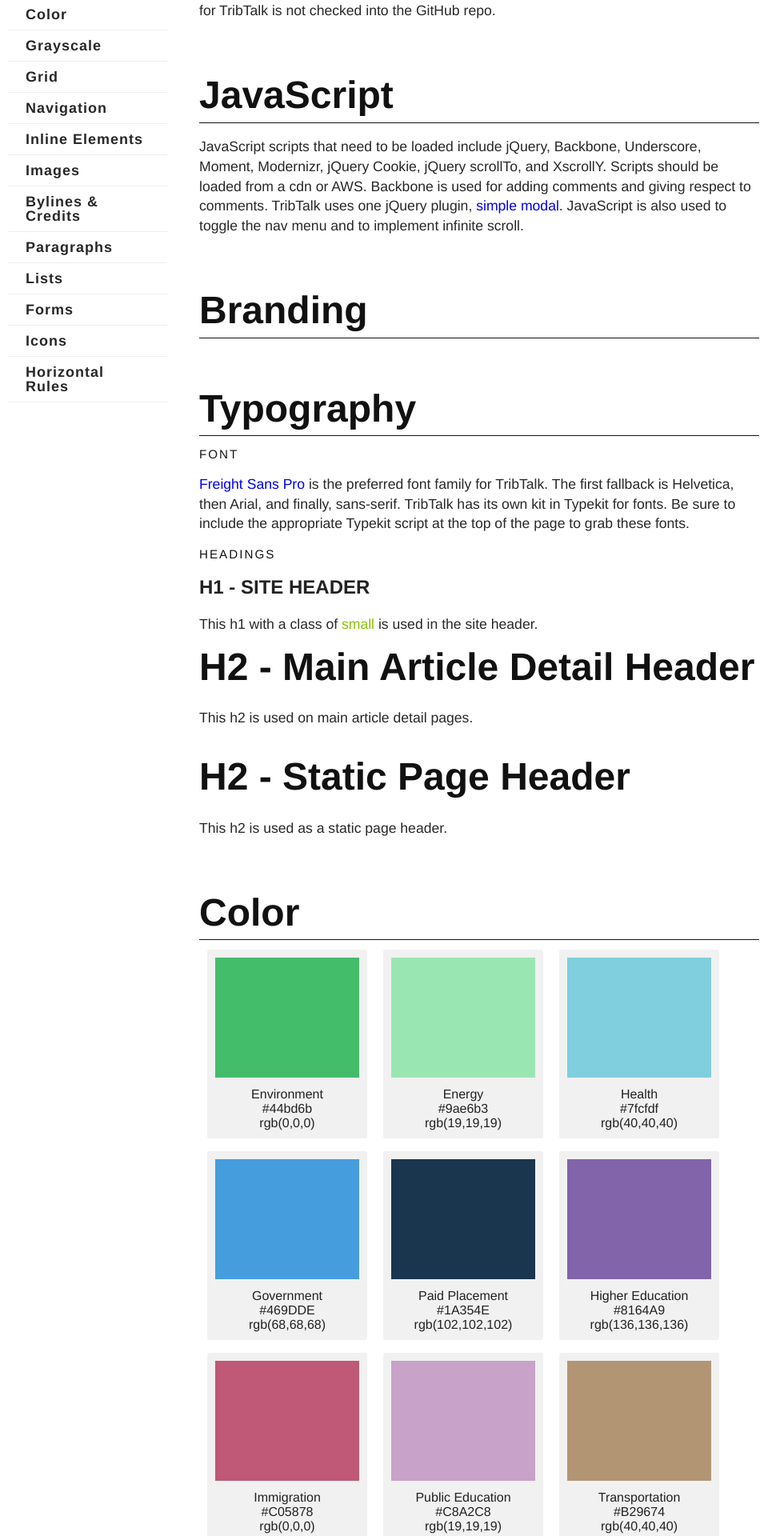
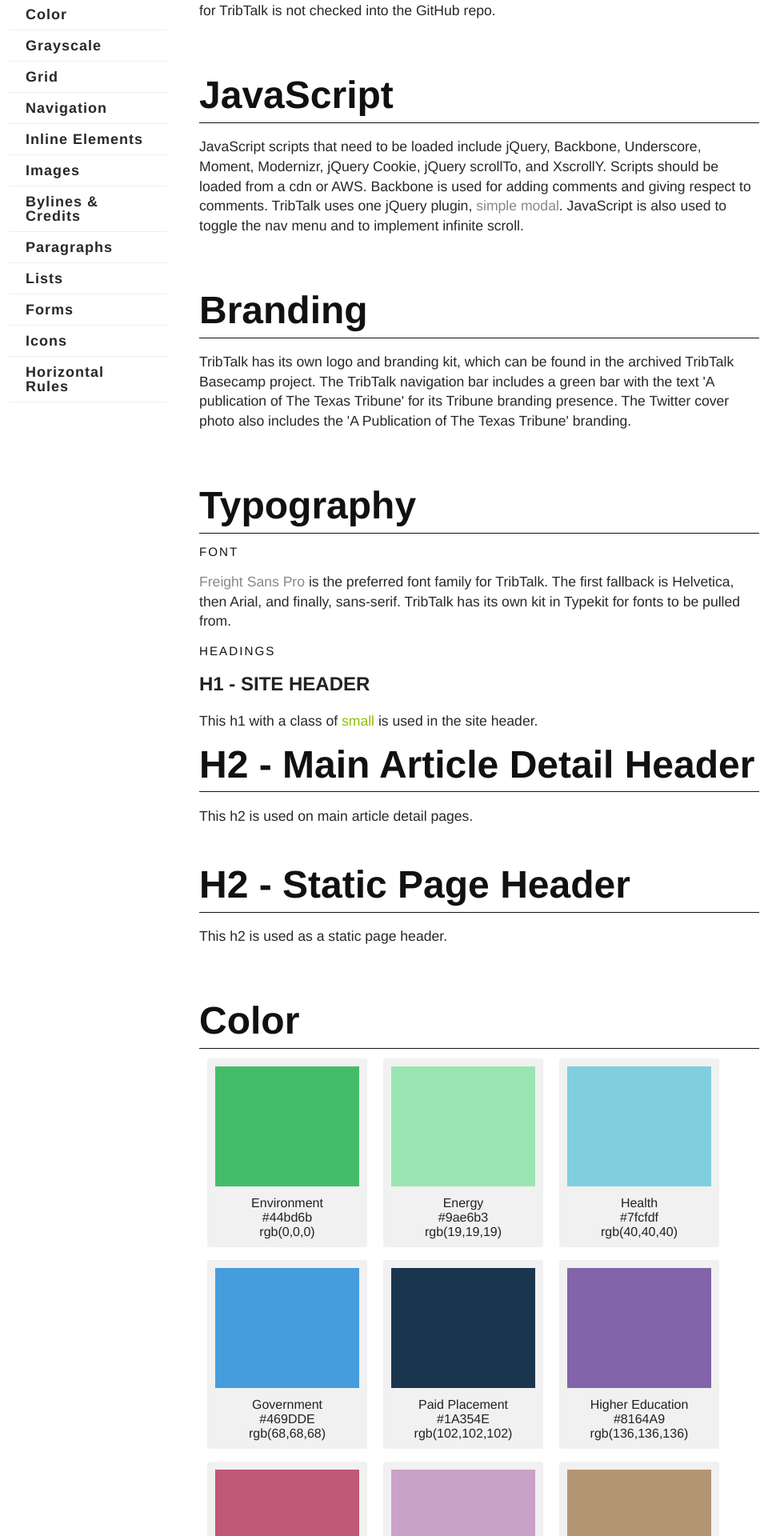
Before and after one commit to texastribune/styleguides, a Jekyll site: the page built from tribtalkstyle.html, in a window 1280 px wide. Shown: the part 696-2616 px from the top of the page at 80% size, without its empty margins (161-1141 px from the left). Built offline with Jekyll 4.4.1, drawn with Linux system fonts in a browser that asks for light colours; nearby versions of some CDN libraries.

Commit message:
Update styles for links on TribTalk styleguide

```diff
--- a/_sass/styleguide/_tribtalkstyle.sass
+++ b/_sass/styleguide/_tribtalkstyle.sass
@@ -2,6 +2,8 @@
 .tribtalk-page
   .show-hide, code
     font-family: "freight-sans-pro", Helvetica
+  .info-link
+    color: #888
   img
     width: 50%
   .masthead
--- a/tribtalkstyle.html
+++ b/tribtalkstyle.html
@@ -51,7 +51,7 @@
         <article>
           <a name="javascript-section"></a>
           <h2>JavaScript</h2>
-          <p>JavaScript scripts that need to be loaded include jQuery, Backbone, Underscore, Moment, Modernizr, jQuery Cookie, jQuery scrollTo, and XscrollY. Scripts should be loaded from a cdn or AWS. Backbone is used for adding comments and giving respect to comments. TribTalk uses one jQuery plugin, <a href="http://simplemodal.com">simple modal</a>. JavaScript is also used to toggle the nav menu and to implement infinite scroll.</p>
+          <p>JavaScript scripts that need to be loaded include jQuery, Backbone, Underscore, Moment, Modernizr, jQuery Cookie, jQuery scrollTo, and XscrollY. Scripts should be loaded from a cdn or AWS. Backbone is used for adding comments and giving respect to comments. TribTalk uses one jQuery plugin, <a class="info-link" href="http://simplemodal.com" target="_blank">simple modal</a>. JavaScript is also used to toggle the nav menu and to implement infinite scroll.</p>
         </article>
       </div>
     </div>
@@ -60,23 +60,24 @@
         <article>
           <a name="branding-section"></a>
           <h2>Branding</h2>
+          <p>TribTalk has its own logo and branding kit, which can be found in the archived TribTalk Basecamp project. The TribTalk navigation bar includes a green bar with the text 'A publication of The Texas Tribune' for its Tribune branding presence. The Twitter cover photo also includes the 'A Publication of The Texas Tribune' branding.</p>
         </article>
       </div>
     </div>
     <div class="row article_detail">
-      <div class="main">
+      <div class="main typography">
         <a name="typography-section"></a>
         <article>
           <h2>Typography</h2>
           <h3 class="sg-header">Font</h3>
-            <p><a href="https://typekit.com/fonts/freight-sans-pro" target="_blank">Freight Sans Pro</a> is the preferred font family for TribTalk. The first fallback is Helvetica, then Arial, and finally, sans-serif. TribTalk has its own kit in Typekit for fonts. Be sure to include the appropriate Typekit script at the top of the page to grab these fonts.</p>
+            <p><a class="info-link" href="https://typekit.com/fonts/freight-sans-pro" target="_blank">Freight Sans Pro</a> is the preferred font family for TribTalk. The first fallback is Helvetica, then Arial, and finally, sans-serif. TribTalk has its own kit in Typekit for fonts to be pulled from.</p>
           <h3 class="sg-header">Headings</h3>
             <h1 class="small">H1 - Site Header</h1>
               <p>This h1 with a class of <span class="inline-class">small</span> is used in the site header.</p>
-            <h2 class="typography-example">H2 - Main Article Detail Header</h2>
+            <h2>H2 - Main Article Detail Header</h2>
               <p>This h2 is used on main article detail pages.</p>
             <div class="page main">
-              <h2 class="typography-example">H2 - Static Page Header</h2>
+              <h2>H2 - Static Page Header</h2>
             </div>
               <p>This h2 is used as a static page header.</p>
         </article>
@@ -219,7 +220,7 @@
         <article>
           <a name="grid-section"></a>
           <h2>Grid</h2>
-            <p><a href="http://neat.bourbon.io/" target="_blank">Neat</a> provides the foundation for the grid system for TribTalk.</p>
+            <p><a class="info-link" href="http://neat.bourbon.io/" target="_blank">Neat</a> provides the foundation for the grid system for TribTalk.</p>
           <h3 class="sg-header">Header</h3>
             <p>For the site header, <span class="inline-class">.site-header</span> is used to establish the height, width, and fixed position of the header. A div with class <span class="inline-class">.wrapper</span> is then placed inside the header.</p>
             <div class="example-code">
@@ -244,6 +245,7 @@
                 </code>
               </pre>
             </div>
+          <hr/>
         </article>
       </div>
     </div>
@@ -255,6 +257,7 @@
           <h3 class="sg-header">Main Menu</h3>
             <p>Main site navigation is activated with the hamburger icon. jQuery is used to add classes that toggle the menu open and closed when clicked.</p>
             <p>The menu includes About, Authors, Submit, Paid Placement, Donate, and a link to the main Texas Tribune site.</p>
+          <hr/>
         </article>
       </div>
     </div>
```
Also changed, not shown: css/styleguide.min.css.
